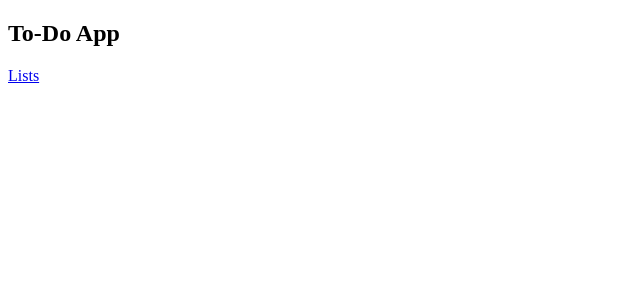
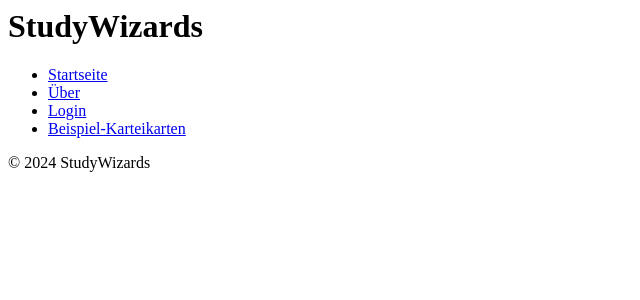
Before and after one commit to yahyaali05/studywizzard, a Flask app: template templates/base.html in a window 1280 px wide. Shown: the top 300 px of the page, without its empty margins (0-640 px from the left). Run offline with Flask 3, Linux system fonts and the light colour scheme; the template is opened without the code that fills it, so the values that code supplies are empty.

Commit message:
base html erstellt für alle Routen

```diff
--- a/templates/base.html
+++ b/templates/base.html
@@ -1,19 +1,36 @@
-<!doctype html>
-<html lang=en>
+<body>
+    <div class="container">
+        <!-- Flash-Messages anzeigen -->
+        {% with messages = get_flashed_messages(with_categories=true) %}
+            {% if messages %}
+                <div class="alert alert-danger">
+                    {% for category, message in messages %}
+                        <p>{{ message }}</p>
+                    {% endfor %}
+                </div>
+            {% endif %}
+        {% endwith %}
 
-<head>
-    <title>{% block TITLE %}{% endblock %} - To-Do App</title>
-</head>
 
-<body>
-<nav>
-    <h1>To-Do App</h1>
-    <a href="{{ url_for('lists') }}">Lists</a>
-</nav>
-<section class="content">
-    <header>{% block HEADER %}{% endblock %}</header>
-    {% block CONTENT %}{% endblock %}
-</section>
+        <header>
+            <h1>StudyWizards</h1>
+            <nav>
+                <ul>
+                    <li><a href="/">Startseite</a></li>
+                    <li><a href="/about">Über</a></li>
+                    <li><a href="/login">Login</a></li>
+                    <li><a href="/insert/sample">Beispiel-Karteikarten</a></li>
+                </ul>
+            </nav>
+        </header>
+
+        <main>
+            {% block content %}
+            {% endblock %}
+        </main>
+
+        <footer>
+            <p>&copy; 2024 StudyWizards</p>
+        </footer>
+    </div>
 </body>
-
-</html>
```
